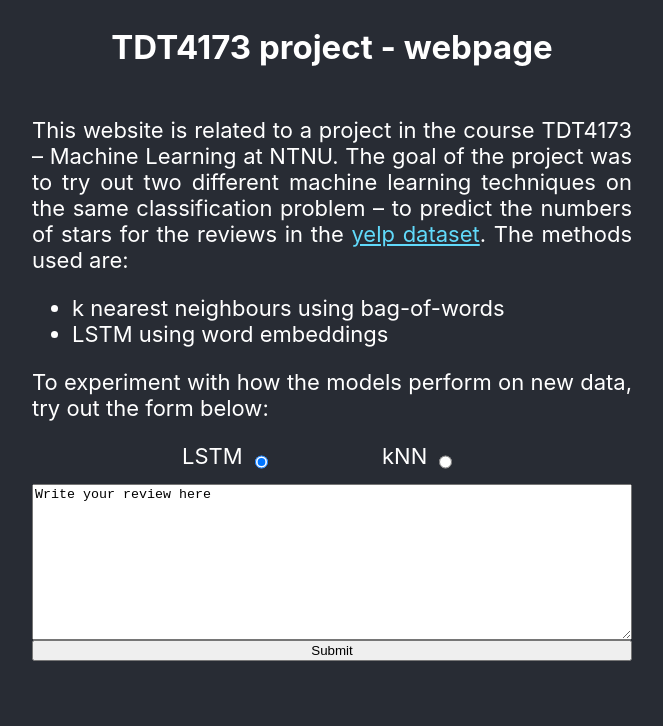
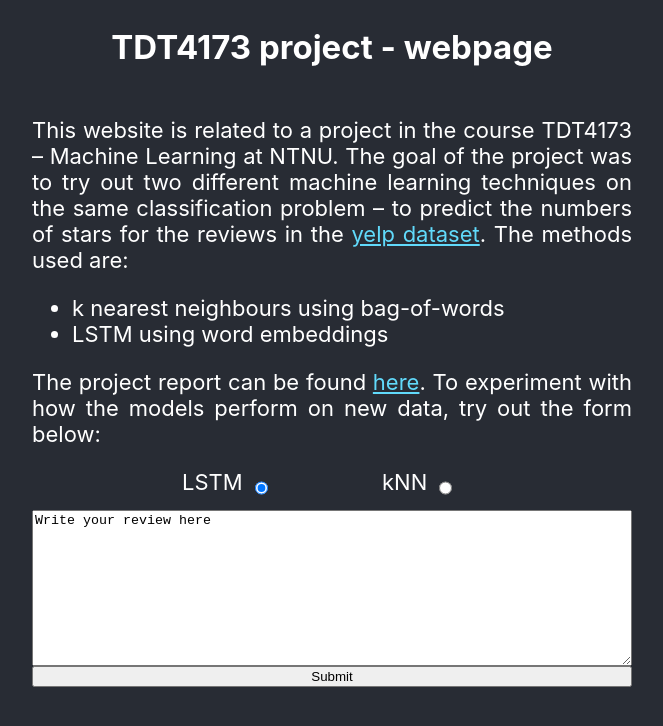
Before and after one commit to SimenHolmestad/TDT4137-webpage, a React (Create React App) app: page / in a window 1280 px wide. Shown: the top 726 px of the page, without its empty margins (308-971 px from the left). Built offline with nearby package versions, Linux system fonts and the light colour scheme.

Commit message:
Add link to report

```diff
--- a/src/App.js
+++ b/src/App.js
@@ -39,7 +39,7 @@ function App() {
             <li>LSTM using word embeddings</li>
           </ul>
           <p>
-            To experiment with how the models perform on new data, try out the form below:
+            The project report can be found <a href="http://folk.ntnu.no/simehol/maskinlaering/TDT4173_project.pdf">here</a>. To experiment with how the models perform on new data, try out the form below:
           </p>
         </div>
         <ModelSelect
```
